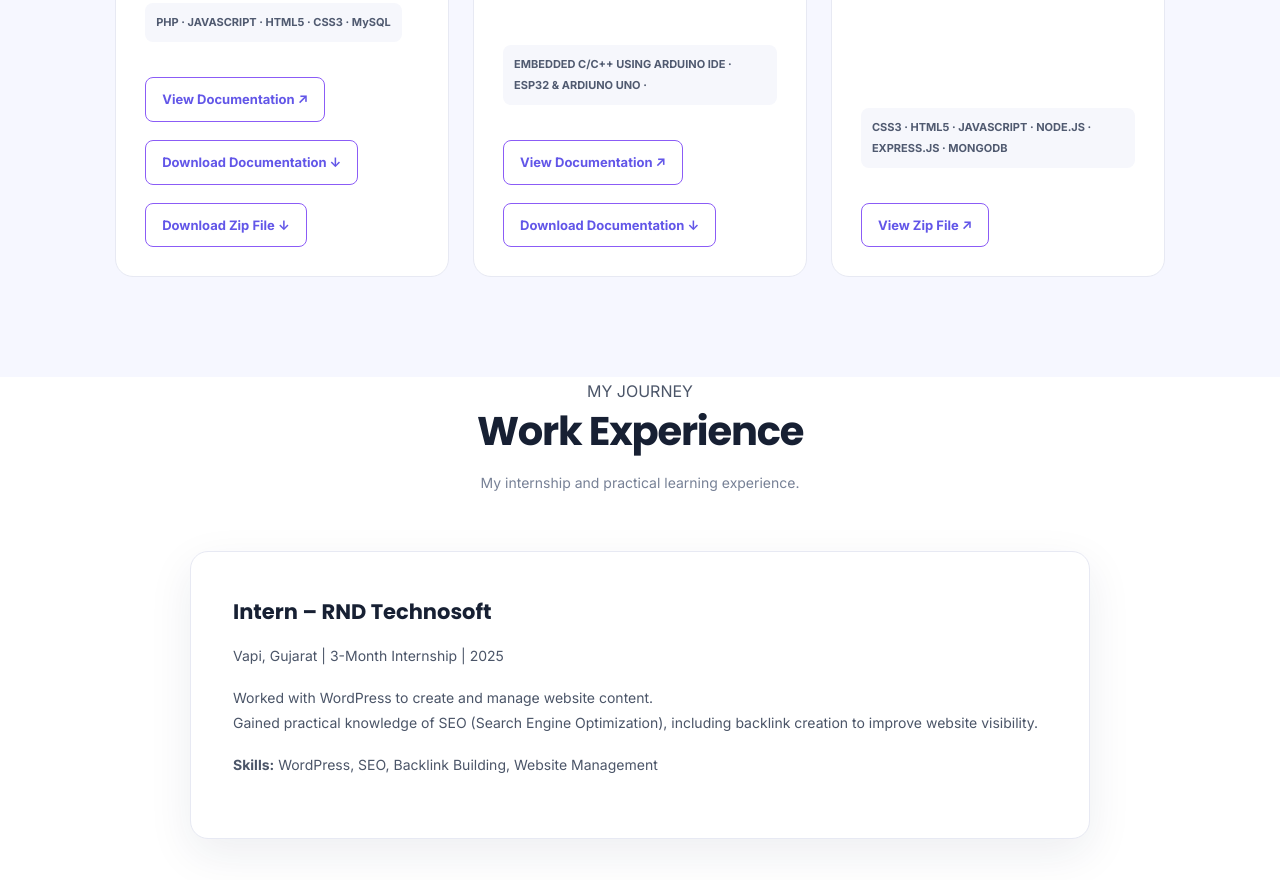
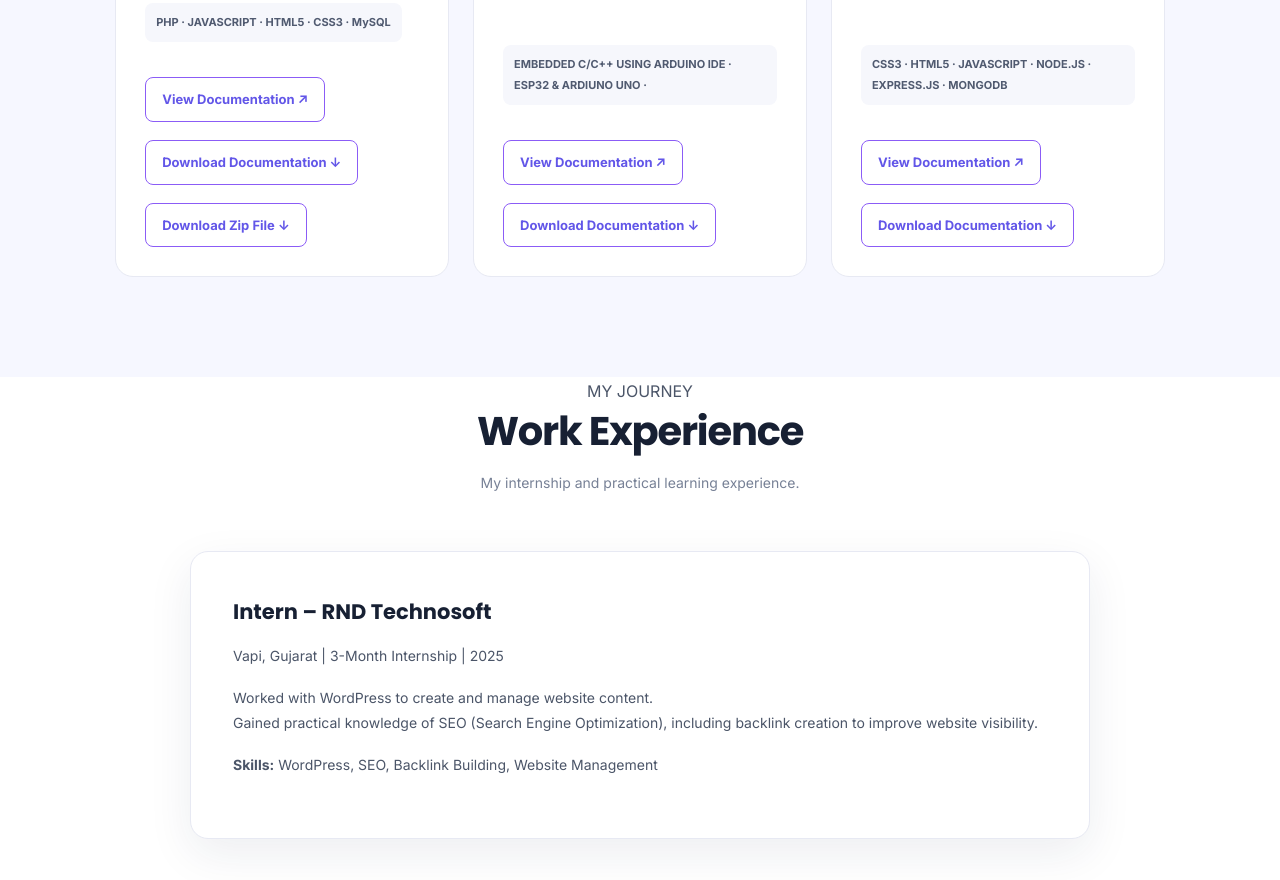
Before and after one commit to Sampadawani/MyPortfolio, a plain HTML site: page index.html in a window 1280 px wide. Shown: the part 3010-3890 px from the top of the page. Drawn offline with Linux system fonts and the light colour scheme.

Commit message:
Update index.html

```diff
--- a/index.html
+++ b/index.html
@@ -209,9 +209,14 @@
                         access resources shared by others, and support each other's academic growth.
                     </p>
                     <p class="project-tech">CSS3 · HTML5 · JAVASCRIPT · NODE.JS · EXPRESS.JS · MONGODB </p>
-                    <a href="./StudyShare.zip" target="_blank" rel="noopener noreferrer" class="project-link">
-                        View Zip File ↗
+                    <a href="./project3-documentation.pdf" target="_blank" rel="noopener noreferrer" class="project-link">
+                        View Documentation ↗
                     </a>
+
+                    <a href="./project3-documentation.pdf" download class="project-link">
+                        Download Documentation ↓
+                    </a>
+
                 </article>
             </div>
         </section>
```
